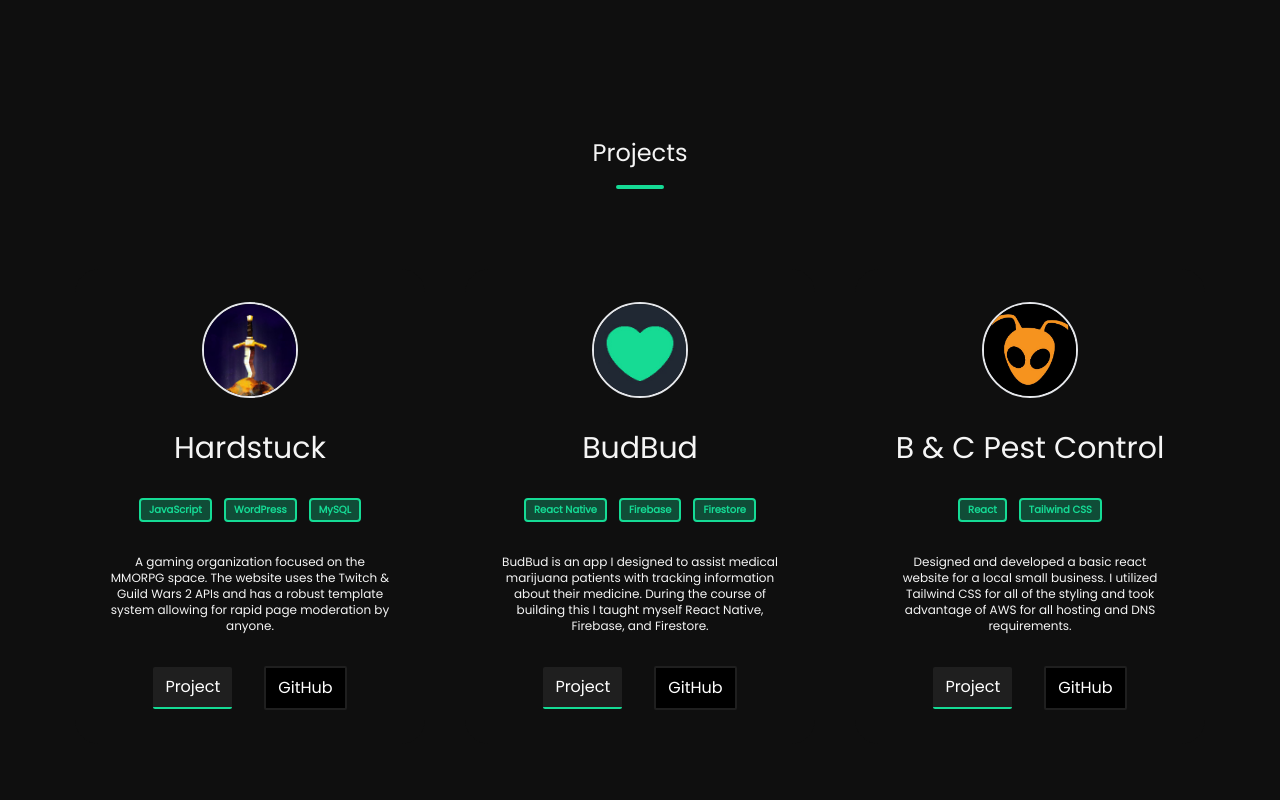
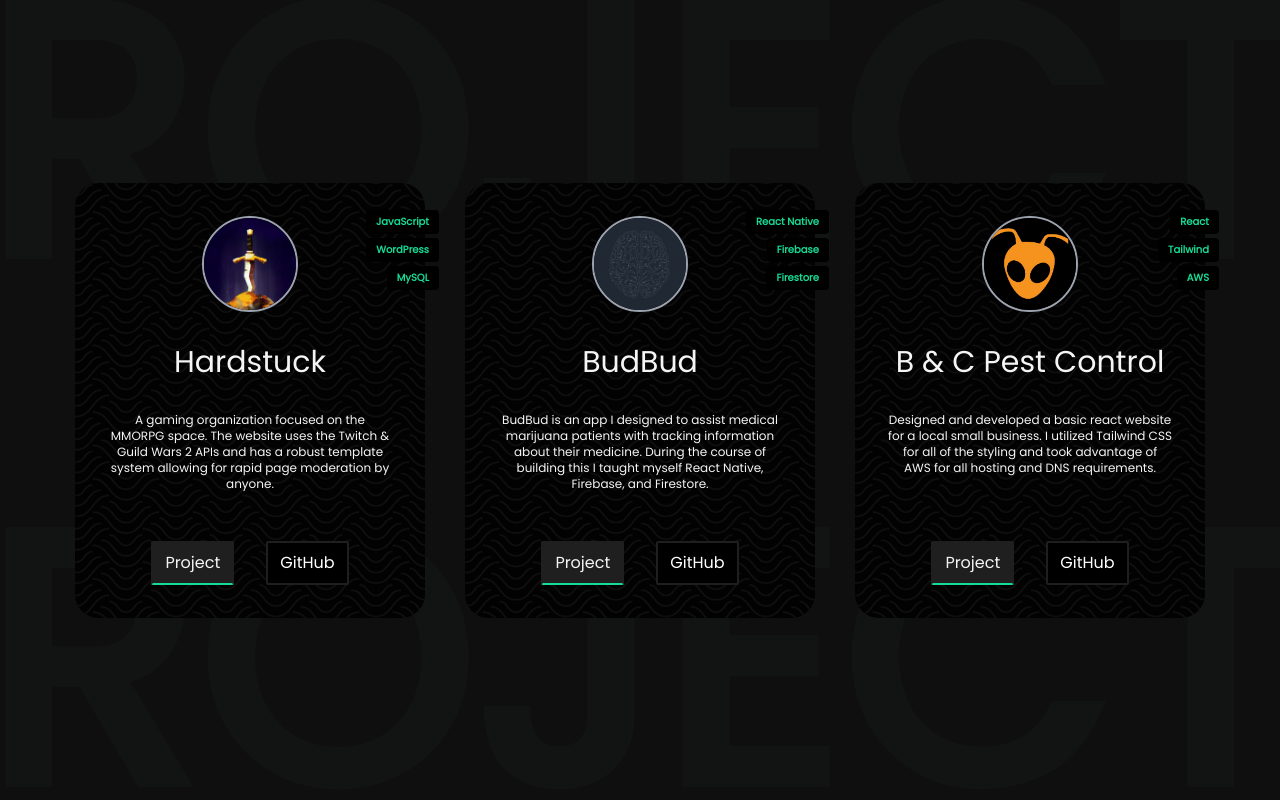
Before and after one commit to JusticeMatthew/nextportfolio, a Next.js app: page / in a window 1280 px wide. Shown: the part 800-1600 px from the top of the page. Built offline with nearby package versions, Linux system fonts and the light colour scheme.

Commit message:
further refined project cards and replaced project section title with a watermark background

```diff
--- a/components/Landing.jsx
+++ b/components/Landing.jsx
@@ -65,7 +65,7 @@
             spy={true}
             smooth={true}
             duration={500}
-            className="bg-green text-black px-6 py-2 m-4 rounded-sm font-bold text-md hover:border-green hover:text-white hover:bg-black  hover:outline outline-green cursor-pointer"
+            className="bg-green text-black px-6 py-2 m-4 rounded-sm font-bold text-md hover:border-green hover:text-white hover:bg-black border-black/0 hover:border-green border-2 cursor-pointer"
           >
             My Work
           </Link>
@@ -92,9 +92,18 @@
             position: 'absolute',
           },
         }}
-        animate={{ scaleY: 1 }}
-        transition={{ duration: 0.4, delay: 1.3 }}
-        className="w-32 h-32 absolute bottom-0"
+        animate={{ scaleY: 1, transition: { duration: 0.4, delay: 1.3 } }}
+        className="w-32 h-32 absolute bottom-0 flex justify-center items-end"
+      >
+        <motion.div
+          whileHover={{
+            y: [0, -5, 0],
+            transition: {
+              duration: 1,
+              repeat: Infinity,
+            },
+          }}
+          className="w-1/2 h-1/2 absolute"
         >
           <Link
             to="projects"
@@ -110,6 +119,7 @@
             />
           </Link>
         </motion.div>
+      </motion.div>
     </div>
   );
 };
--- a/components/Work.jsx
+++ b/components/Work.jsx
@@ -8,14 +8,12 @@
   return (
     <div
       id="projects"
-      className="w-full min-h-[100vh] flex justify-center items-center flex-col mb-32"
+      className="w-full min-h-[100vh] flex justify-center items-around"
     >
-      <h1 className="text-2xl mb-4 mt-20">Projects</h1>
-      <div className="w-12 h-[4px] bg-green rounded mb-20 border-2 border-green" />
       <motion.div
         whileInView={{ opacity: [0, 1] }}
-        transition={{ duration: 1 }}
-        className="flex justify-center items-center flex-wrap gap-10"
+        transition={{ duration: 0.7 }}
+        className="flex justify-center items-center flex-wrap gap-10 my-32 overflow-hidden w-full"
       >
         {projects.map((project, index) => (
           <WorkCard
@@ -29,6 +27,14 @@
             stack={project.stack}
           />
         ))}
+        <div className="absolute w-full h-full overflow-hidden flex items-center justify-center flex-col z-0 cursor-default invisible lg:visible lg:max-[1146px]:invisible">
+          <p className="text-[22rem] opacity-[0.04] text-gray-500 font-bold">
+            PROJECTS
+          </p>
+          <p className="text-[22rem] opacity-[0.04] text-gray-500 font-bold">
+            PROJECTS
+          </p>
+        </div>
       </motion.div>
     </div>
   );
--- a/components/WorkCard.jsx
+++ b/components/WorkCard.jsx
@@ -11,25 +11,27 @@
   stack,
 }) => {
   return (
-    <div className="w-[350px] h-[475px] bg-[#0f0f0f] border-2 border-black/0 hover:border-green rounded-3xl flex flex-col items-center justify-evenly">
+    <div className="w-[350px] h-[435px] bg-[#0f0f0f] border-[1px] border-black/0 rounded-3xl flex flex-col items-center justify-between bg-papyrus bg-repeat z-50 relative">
+      <div className="flex justify-center items-center flex-col">
         <img
           src={img}
           alt={alt}
-        className="w-24 h-24 rounded-full border-2 border-whitesmoke"
+          className="w-24 h-24 rounded-full border-2 border-gray-400 my-8"
         />
-      <h1 className="text-3xl">{name}</h1>
-      <div className="flex justify-center items-center w-full">
+        <h1 className="text-3xl mb-8">{name}</h1>
+        <p className="text-xs mx-8 mb-4 text-center">{description}</p>
+        <div className="flex justify-center items-end w-auto h-auto flex-col bottom absolute top-6 right-[-15px]">
           {stack.map((tech, index) => (
             <div
               key={index}
-            className="flex justify-center items-center bg-green/30 w-auto h-6 mx-[6px] rounded border-2 border-green cursor-default"
+              className="flex justify-center items-center bg-black w-auto h-6 my-[2px] rounded border-2 border-black cursor-default"
             >
               <p className="text-[10px] px-2 text-green font-bold">{tech}</p>
             </div>
           ))}
         </div>
-      <p className="text-xs mx-8 text-center">{description}</p>
-      <div className="flex justify-center items-center">
+      </div>
+      <div className="flex justify-center items-center mb-8">
         <a href={projectLink} target="_blank" className="w-full">
           <motion.button
             whileHover={{
@@ -37,7 +39,7 @@
               transition: { duration: 0.1 },
             }}
             type="button"
-            className="bg-[#1f1f1f] inline-block text-md rounded-sm text-white px-3 p-2 cursor-pointer mx-4 border-b-2 border-green"
+            className="bg-midGray inline-block text-md rounded-sm text-whitesmoke px-3 p-2 cursor-pointer mx-4 border-2 border-b-green border-midGray"
           >
             Project
           </motion.button>
@@ -49,7 +51,7 @@
               transition: { duration: 0.1 },
             }}
             type="button"
-            className="border-[#1f1f1f] bg-black border-2 inline-block text-md rounded-sm text-white px-3 p-2 cursor-pointer mx-4"
+            className="border-midGray bg-black border-2 inline-block text-md rounded-sm text-white px-3 p-2 cursor-pointer mx-4 hover:border-b-green"
           >
             GitHub
           </motion.button>
--- a/data/projects.js
+++ b/data/projects.js
@@ -9,7 +9,7 @@
     stack: ['JavaScript', 'WordPress', 'MySQL'],
   },
   {
-    img: '/budbud.jpg',
+    img: '/budbudbrain.jpg',
     alt: 'budbud app',
     name: 'BudBud',
     description: `BudBud is an app I designed to assist medical marijuana patients with tracking information about their medicine. During the course of building
@@ -25,7 +25,7 @@
     description: `Designed and developed a basic react website for a local small business. I utilized Tailwind CSS for all of the styling and took advantage of AWS for all hosting and DNS requirements.`,
     github: 'https://github.com/JusticeMatthew/BCpestcontrol',
     projectLink: 'https://www.bandcpestcontrol.com/',
-    stack: ['React', 'Tailwind CSS'],
+    stack: ['React', 'Tailwind', 'AWS'],
   },
 ];
 
--- a/tailwind.config.js
+++ b/tailwind.config.js
@@ -8,6 +8,7 @@
     extend: {
       colors: {
         green: '#15db95',
+        midGray: '#1f1f1f',
       },
       backgroundImage: {
         papyrus: "url('/papyrus-dark.webp')",
```
Also changed, not shown: public/budbudbrain.jpg (added). Lines whose indentation alone changed are shown as unchanged.
